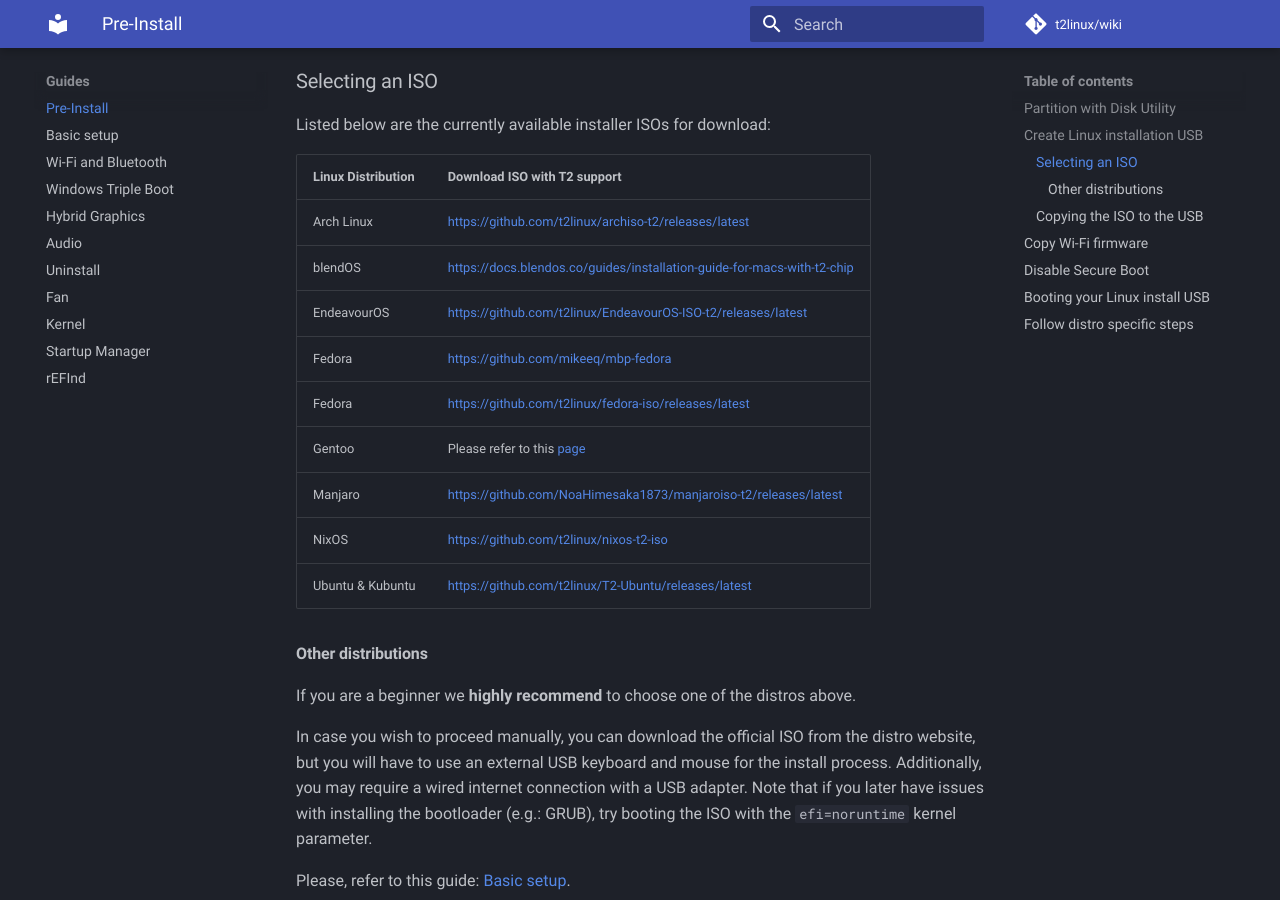
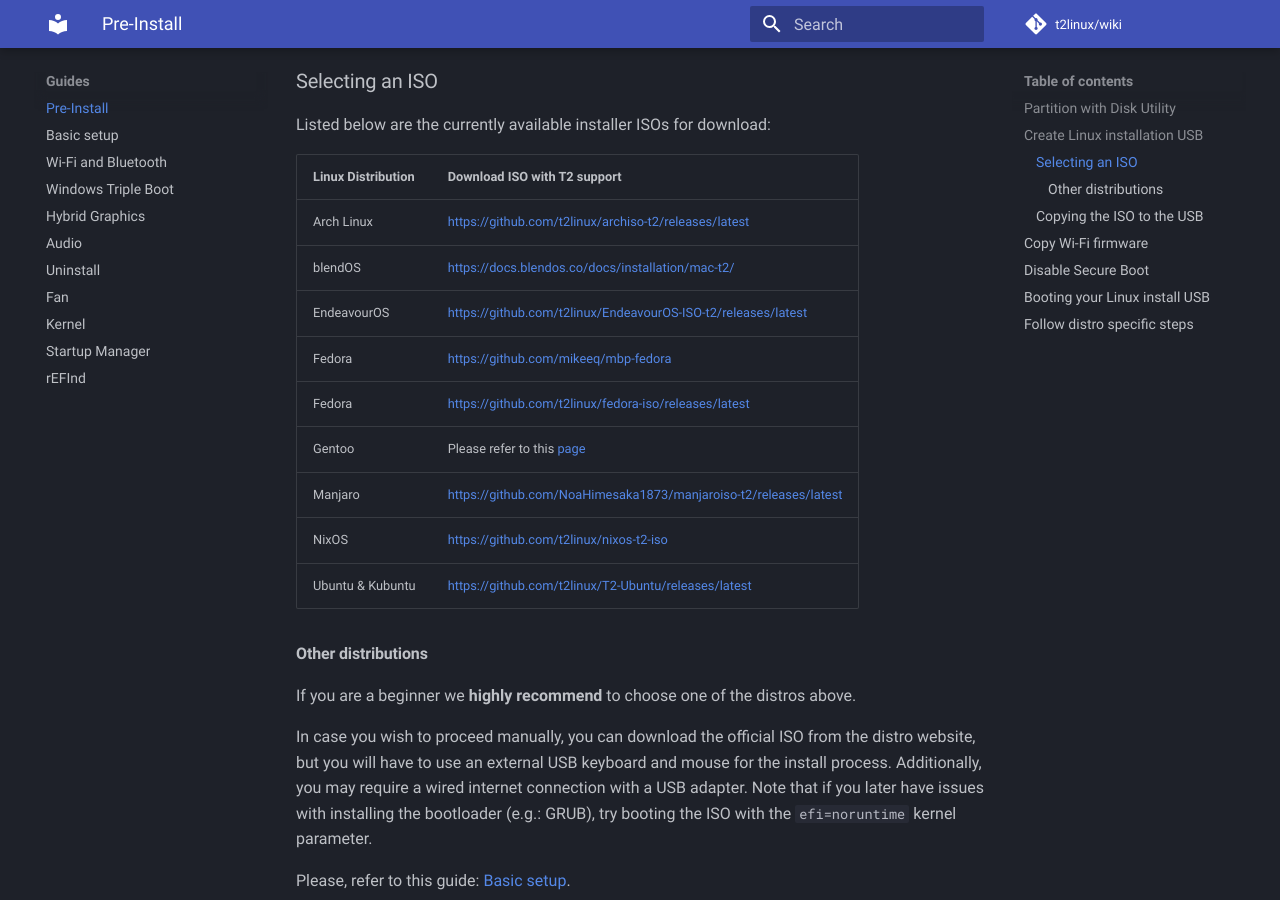
Before and after one commit to t2linux/wiki, an MkDocs documentation site: the page built from docs/guides/preinstall.md, in a window 1280 px wide and 900 px high, scrolled down 948 px. Built offline with MkDocs 1.6.1 and Material for MkDocs 9.7.7, drawn with Linux system fonts in a browser that asks for light colours; comment, search, counter and statistics services are not loaded; part of the change alters nothing that is shown.

Commit message:
docs(guides): update blendos link (#526)

```diff
--- a/docs/guides/preinstall.md
+++ b/docs/guides/preinstall.md
@@ -28,7 +28,7 @@ Listed below are the currently available installer ISOs for download:
 | Linux Distribution | Download ISO with T2 support |
 | ------------------ | ---------------------------- |
 | Arch Linux         | <https://github.com/t2linux/archiso-t2/releases/latest> |
-| blendOS            | <https://docs.blendos.co/guides/installation-guide-for-macs-with-t2-chip> |
+| blendOS            | <https://docs.blendos.co/docs/installation/mac-t2/> |
 | EndeavourOS        | <https://github.com/t2linux/EndeavourOS-ISO-t2/releases/latest> |
 | Fedora             | <https://github.com/mikeeq/mbp-fedora> |
 | Fedora             | <https://github.com/t2linux/fedora-iso/releases/latest> |
```
